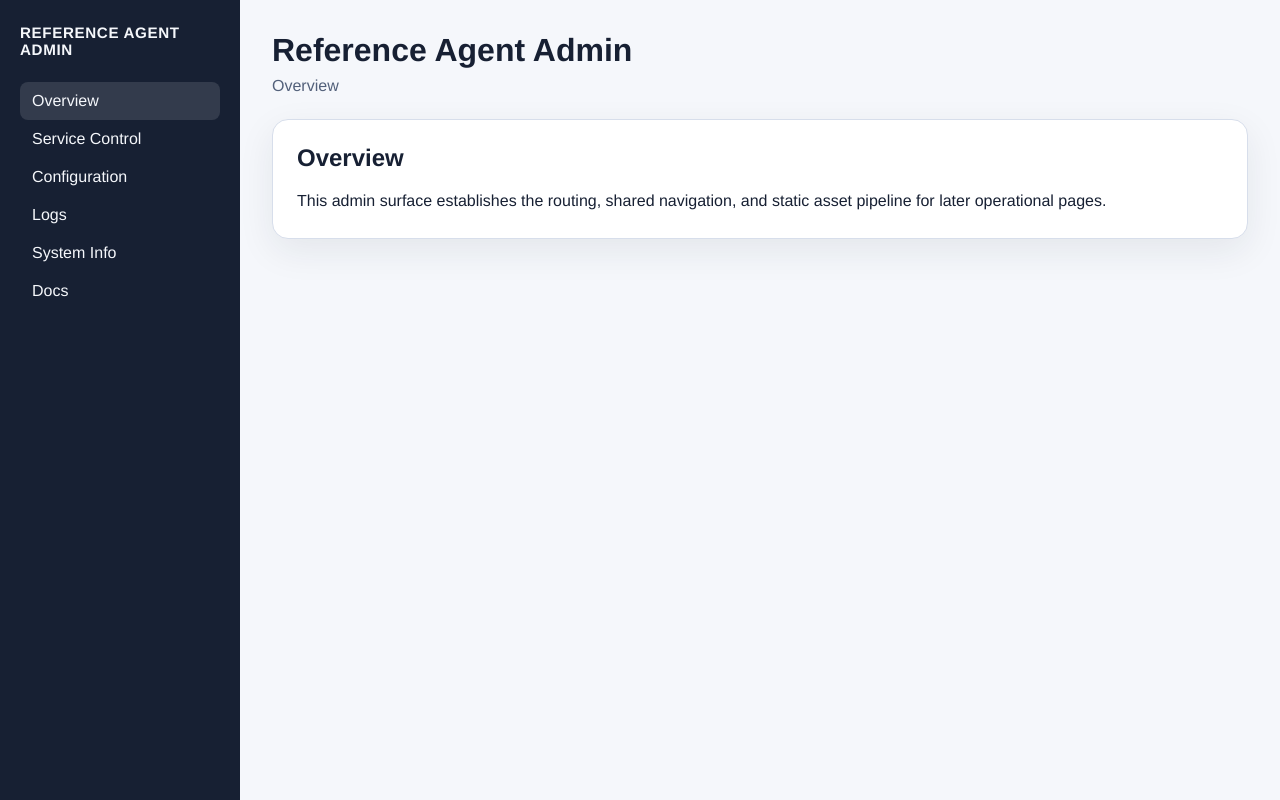
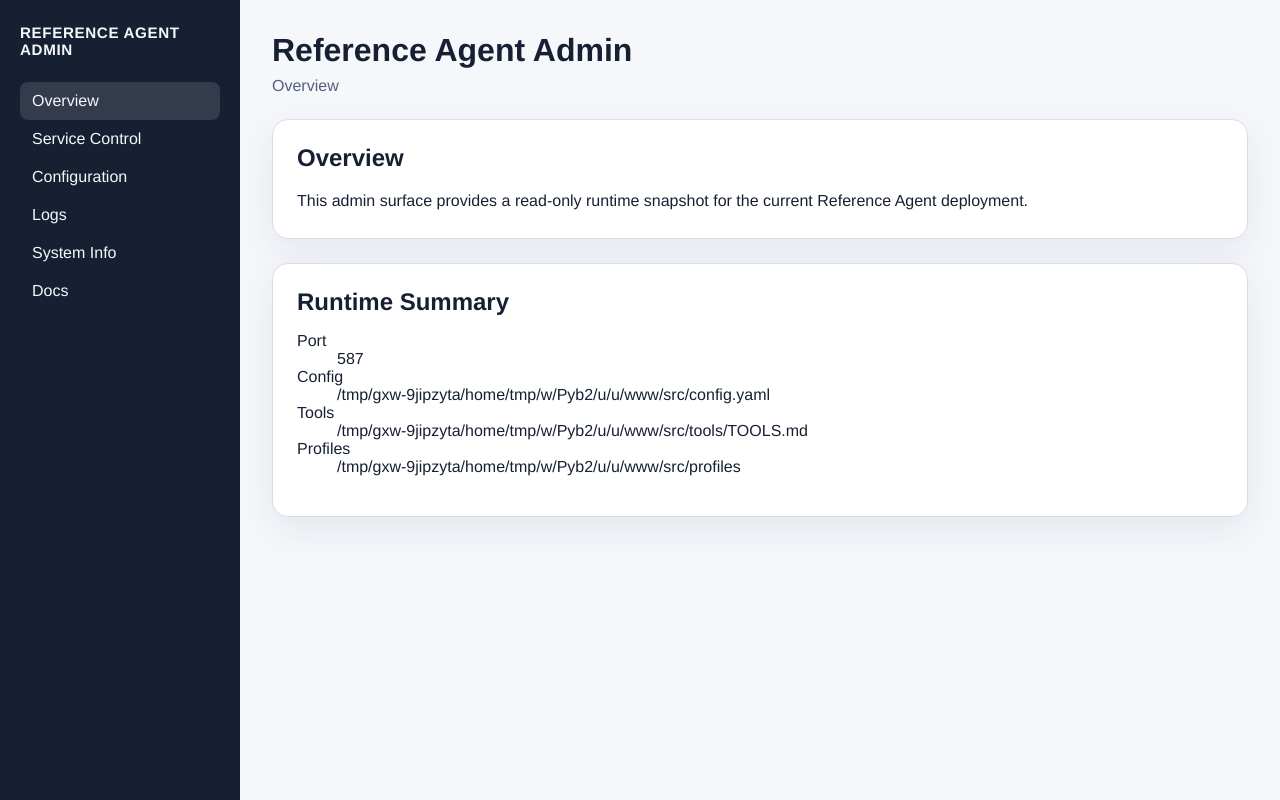
Before and after one commit to wiselytao/eap-reference-agent, a FastAPI app: page /admin in a window 1280 px wide. Run offline with FastAPI, Linux system fonts and the light colour scheme; parts of the project's set-up code (start-up, migrations or seed data) failed here and were passed over.

Commit message:
Add admin overview and system info read models

```diff
--- /dev/null
+++ b/src/reference_agent/admin/models.py
@@ -0,0 +1,33 @@
+from __future__ import annotations
+
+from dataclasses import dataclass
+
+
+@dataclass(frozen=True)
+class AdminSummaryItem:
+    label: str
+    value: str
+
+
+@dataclass(frozen=True)
+class AdminPathItem:
+    label: str
+    value: str
+
+
+@dataclass(frozen=True)
+class AdminRouteItem:
+    path: str
+    methods: tuple[str, ...]
+    name: str
+
+
+@dataclass(frozen=True)
+class OverviewReadModel:
+    summary_items: tuple[AdminSummaryItem, ...]
+
+
+@dataclass(frozen=True)
+class SystemInfoReadModel:
+    path_items: tuple[AdminPathItem, ...]
+    route_items: tuple[AdminRouteItem, ...]
--- a/src/reference_agent/admin/routes.py
+++ b/src/reference_agent/admin/routes.py
@@ -6,11 +6,24 @@ from fastapi import APIRouter, Request
 from fastapi.responses import HTMLResponse
 from fastapi.templating import Jinja2Templates
 
+from reference_agent.admin.system_info import (
+    build_overview_read_model,
+    build_system_info_read_model,
+)
+
 admin_package = files("reference_agent.admin")
 templates = Jinja2Templates(directory=str(admin_package.joinpath("templates")))
 admin_static_dir = admin_package.joinpath("static")
 
 admin_router = APIRouter(prefix="/admin", tags=["admin"])
+nav_links = [
+    {"label": "Overview", "href": "/admin"},
+    {"label": "Service Control", "href": "/admin/service-control"},
+    {"label": "Configuration", "href": "/admin/configuration"},
+    {"label": "Logs", "href": "/admin/logs"},
+    {"label": "System Info", "href": "/admin/system-info"},
+    {"label": "Docs", "href": "/admin/docs"},
+]
 
 
 @admin_router.get("", response_class=HTMLResponse)
@@ -21,13 +34,21 @@ async def overview(request: Request) -> HTMLResponse:
         {
             "page_title": "Reference Agent Admin",
             "page_heading": "Overview",
-            "nav_links": [
-                {"label": "Overview", "href": "/admin"},
-                {"label": "Service Control", "href": "/admin/service-control"},
-                {"label": "Configuration", "href": "/admin/configuration"},
-                {"label": "Logs", "href": "/admin/logs"},
-                {"label": "System Info", "href": "/admin/system-info"},
-                {"label": "Docs", "href": "/admin/docs"},
-            ],
+            "nav_links": nav_links,
+            "overview": build_overview_read_model(),
         },
     )
+
+
+@admin_router.get("/system-info", response_class=HTMLResponse)
+async def system_info(request: Request) -> HTMLResponse:
+    return templates.TemplateResponse(
+        request,
+        "admin/system_info.html",
+        {
+            "page_title": "Reference Agent Admin",
+            "page_heading": "System Info",
+            "nav_links": nav_links,
+            "system_info": build_system_info_read_model(request.app.routes),
+        },
+    )
--- /dev/null
+++ b/src/reference_agent/admin/system_info.py
@@ -0,0 +1,77 @@
+from __future__ import annotations
+
+import os
+from pathlib import Path
+from typing import Iterable
+
+from starlette.routing import BaseRoute
+
+from reference_agent.config import load_config
+
+from reference_agent.admin.models import (
+    AdminPathItem,
+    AdminRouteItem,
+    AdminSummaryItem,
+    OverviewReadModel,
+    SystemInfoReadModel,
+)
+
+
+def build_overview_read_model() -> OverviewReadModel:
+    path_items = build_path_items()
+    return OverviewReadModel(
+        summary_items=(
+            AdminSummaryItem(label="Port", value=str(read_runtime_port())),
+            AdminSummaryItem(label="Config", value=path_items[0].value),
+            AdminSummaryItem(label="Tools", value=path_items[1].value),
+            AdminSummaryItem(label="Profiles", value=path_items[2].value),
+        )
+    )
+
+
+def build_system_info_read_model(routes: Iterable[BaseRoute]) -> SystemInfoReadModel:
+    return SystemInfoReadModel(
+        path_items=build_path_items(),
+        route_items=tuple(sorted(_iter_route_items(routes), key=lambda item: (item.path, item.name))),
+    )
+
+
+def build_path_items() -> tuple[AdminPathItem, ...]:
+    return (
+        AdminPathItem(label="Config file", value=str(_configured_path("REFERENCE_AGENT_CONFIG", "config.yaml"))),
+        AdminPathItem(label="Tools file", value=str(_configured_path("REFERENCE_AGENT_TOOLS", "tools/TOOLS.md"))),
+        AdminPathItem(label="Profiles directory", value=str(_configured_path("REFERENCE_AGENT_PROFILES", "profiles"))),
+    )
+
+
+def read_runtime_port() -> int:
+    config_path = _configured_path("REFERENCE_AGENT_CONFIG", "config.yaml")
+    try:
+        return load_config(config_path).runtime.port
+    except (FileNotFoundError, ValueError):
+        env_port = os.getenv("REFERENCE_AGENT_PORT")
+        if env_port:
+            try:
+                return int(env_port)
+            except ValueError:
+                pass
+        return 8080
+
+
+def _configured_path(env_var: str, default: str) -> Path:
+    return Path(os.getenv(env_var, default)).resolve()
+
+
+def _iter_route_items(routes: Iterable[BaseRoute]) -> Iterable[AdminRouteItem]:
+    for route in routes:
+        path = getattr(route, "path", None)
+        if not path:
+            continue
+        methods = tuple(sorted(method for method in getattr(route, "methods", set()) if method != "HEAD"))
+        if not methods:
+            methods = ("MOUNT",)
+        yield AdminRouteItem(
+            path=path,
+            methods=methods,
+            name=getattr(route, "name", route.__class__.__name__),
+        )
--- a/src/reference_agent/admin/templates/admin/overview.html
+++ b/src/reference_agent/admin/templates/admin/overview.html
@@ -4,8 +4,17 @@
 <section class="admin-panel">
   <h2>Overview</h2>
   <p>
-    This admin surface establishes the routing, shared navigation, and static
-    asset pipeline for later operational pages.
+    This admin surface provides a read-only runtime snapshot for the current
+    Reference Agent deployment.
   </p>
 </section>
+<section class="admin-panel">
+  <h2>Runtime Summary</h2>
+  <dl>
+    {% for item in overview.summary_items %}
+    <dt>{{ item.label }}</dt>
+    <dd>{{ item.value }}</dd>
+    {% endfor %}
+  </dl>
+</section>
 {% endblock %}
```
Also changed, not shown: VERSION.md (+1 -1 lines), src/reference_agent/admin/templates/admin/system_info.html (added, +41 -0 lines), tests/test_admin_ui.py (+24 -0 lines), CHANGELOG.md.
